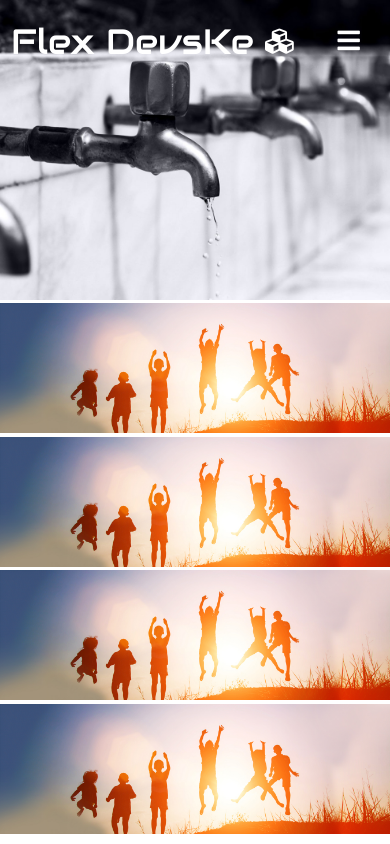
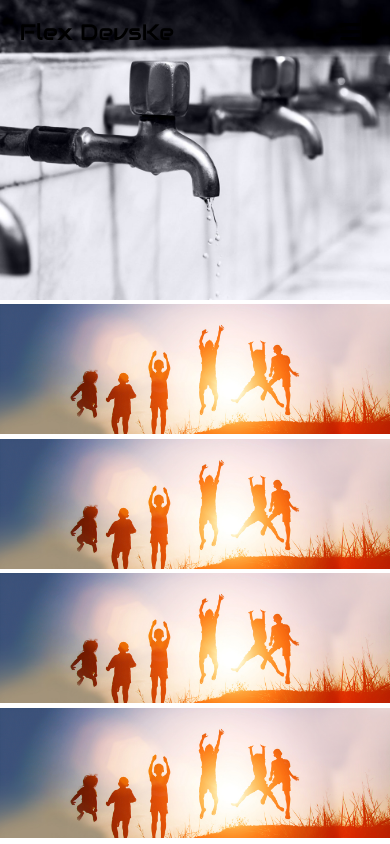
Before and after one commit to kevindev10/flexdevske_frontend_redesign, a React (Create React App) app: page / in a window 390 px wide. Built offline with nearby package versions, Linux system fonts and the light colour scheme.

Commit message:
Navbar done

```diff
--- a/public/index.html
+++ b/public/index.html
@@ -12,10 +12,11 @@
     <link rel="apple-touch-icon" href="%PUBLIC_URL%/logo192.png" />
     <link rel="stylesheet" href="https://use.fontawesome.com/releases/v5.15.3/css/all.css" integrity="sha384-SZXxX4whJ79/gErwcOYf+zWLeJdY/qpuqC4cAa9rOGUstPomtqpuNWT9wdPEn2fk" crossorigin="anonymous">
 
-      <link
-      href="https://fonts.googleapis.com/css2?family=PT+Sans:wght@700&display=swap"
-      rel="stylesheet"
-    />
+
+    <link rel="preconnect" href="https://fonts.googleapis.com">
+<link rel="preconnect" href="https://fonts.gstatic.com" crossorigin>
+<link href="https://fonts.googleapis.com/css2?family=Varela+Round&display=swap" rel="stylesheet">
+
 
     <link rel="preconnect" href="https://fonts.gstatic.com">
 <link href="https://fonts.googleapis.com/css2?family=Audiowide&display=swap" rel="stylesheet">
--- a/src/App.css
+++ b/src/App.css
@@ -2,5 +2,5 @@
   box-sizing: border-box;
   margin: 0;
   padding: 0;
-  font-family: 'PT Sans', sans-serif;
+  font-family: 'Varela Round', sans-serif;
 }
--- a/src/components/Navbar.css
+++ b/src/components/Navbar.css
@@ -6,7 +6,7 @@
   display:flex;
   justify-content: center;
   align-items: center;
-  font-size: 1.2rem;
+  font-size: 1.0rem;
   position: sticky ;
   position: -webkit-sticky;
 
@@ -18,7 +18,7 @@
 
 }
 .navbar.active{
-  background-color: #242222;
+  background-color: #fff;
 }
 
 .navbar-container {
@@ -30,14 +30,14 @@
 }
 
 .navbar-logo {
-  color: #fff;
+  color: black;
   justify-self: start;
   margin-left: 0px;
   padding-left: 0px;
   margin-right: 80px;
   cursor: pointer;
   text-decoration: none;
-  font-size: 2.4rem;
+  font-size: 1.6rem;
   display: flex;
   align-items: center;
 }
@@ -63,7 +63,7 @@
 }
 
 .nav-links {
-  color: #fff;
+  color: black;
   display: flex;
   align-items: center;
   text-decoration: none;
@@ -72,12 +72,12 @@
 }
 
 .nav-links:hover {
-  border-bottom: 4px solid #fff;
+  border-bottom: 4px solid black;
   transition: all 0.2s ease-out;
 }
 
 .fa-bars {
-  color: #fff;
+  color:black;
 }
 
 .nav-links-mobile {
@@ -107,7 +107,7 @@
   }
 
   .nav-menu.active {
-    background: #242222;
+    background: white;
     left: 0;
     opacity: 1;
     transition: all 0.5s ease;
@@ -130,14 +130,13 @@
   .navbar-logo {
 
 
-    font-size: 2.2rem;
-    margin-top: 22px;
-    margin-left: 11px;
-
+    font-size: 1.4rem;
+    margin-top: 5%;
+    margin-left: 5%;
     position: absolute;
     top: 0;
     left: 0;
-    xtransform: translate(25%, 50%);
+
   }
 
   .menu-icon {
@@ -145,16 +144,16 @@
     position: absolute;
     top: 0;
     right: 0;
-    margin-top: 26px;
+    margin-top: 5%;
     margin-right: 30px;
-    xtransform: translate(-100%, 60%);
-    font-size: 1.6rem;
+    font-size: 1.4rem;
     cursor: pointer;
+
   }
 
   .fa-times {
-    color: #fff;
-    font-size: 2rem;
+    color:black;
+    font-size: 1.4rem;
   }
 
   .nav-links-mobile {
--- a/src/components/Navbar.js
+++ b/src/components/Navbar.js
@@ -42,7 +42,7 @@
         <div className='navbar-container'>
           <Link to='/' className='navbar-logo' onClick={closeMobileMenu} style={{'font-family': 'Audiowide'}}>
             Flex DevsKe
-            <i className="fa fa-cubes ml2" aria-hidden="true"></i>
+
           </Link>
           <div className='menu-icon' onClick={handleClick}>
             <i className={click ? 'fas fa-times' : 'fas fa-bars'} />
```
